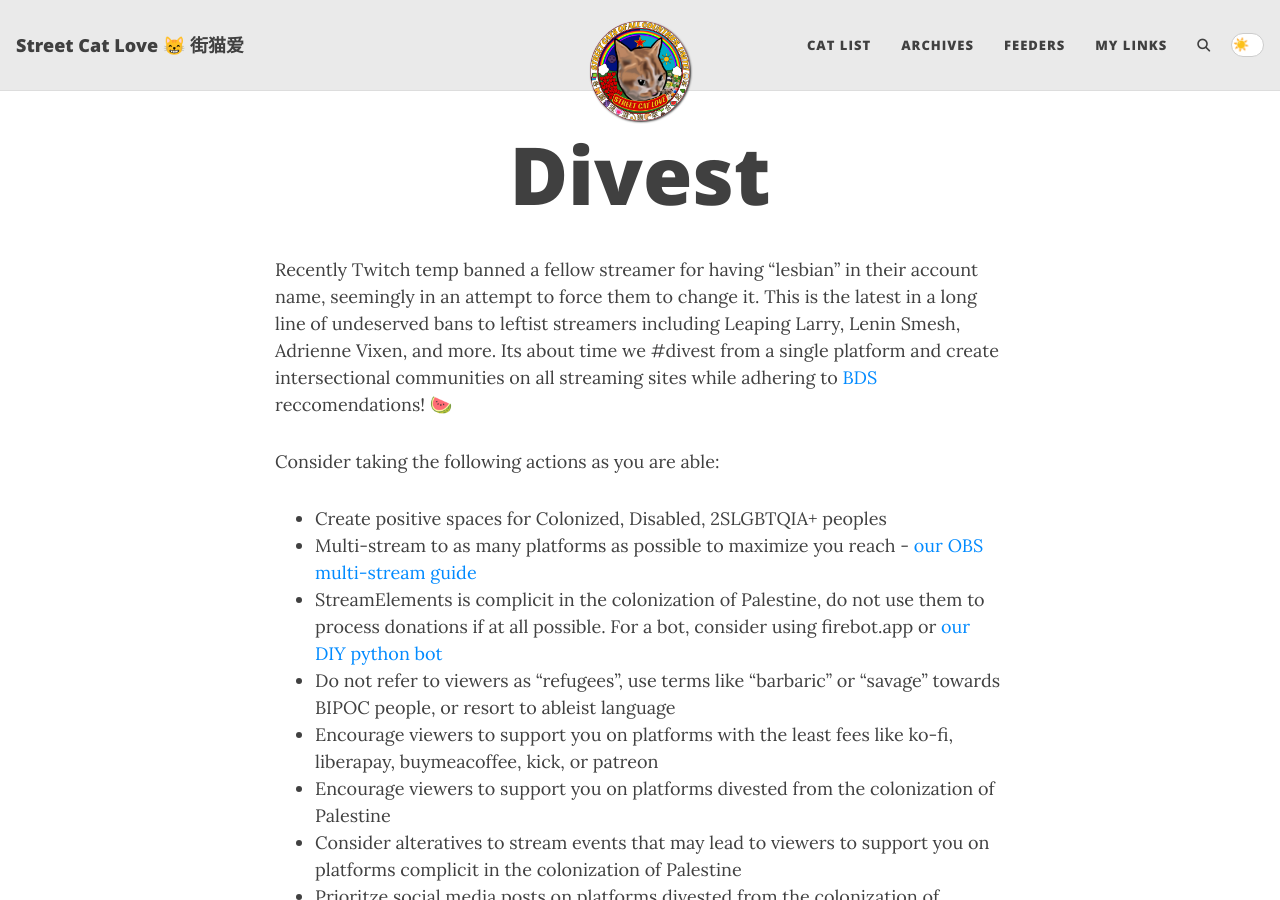
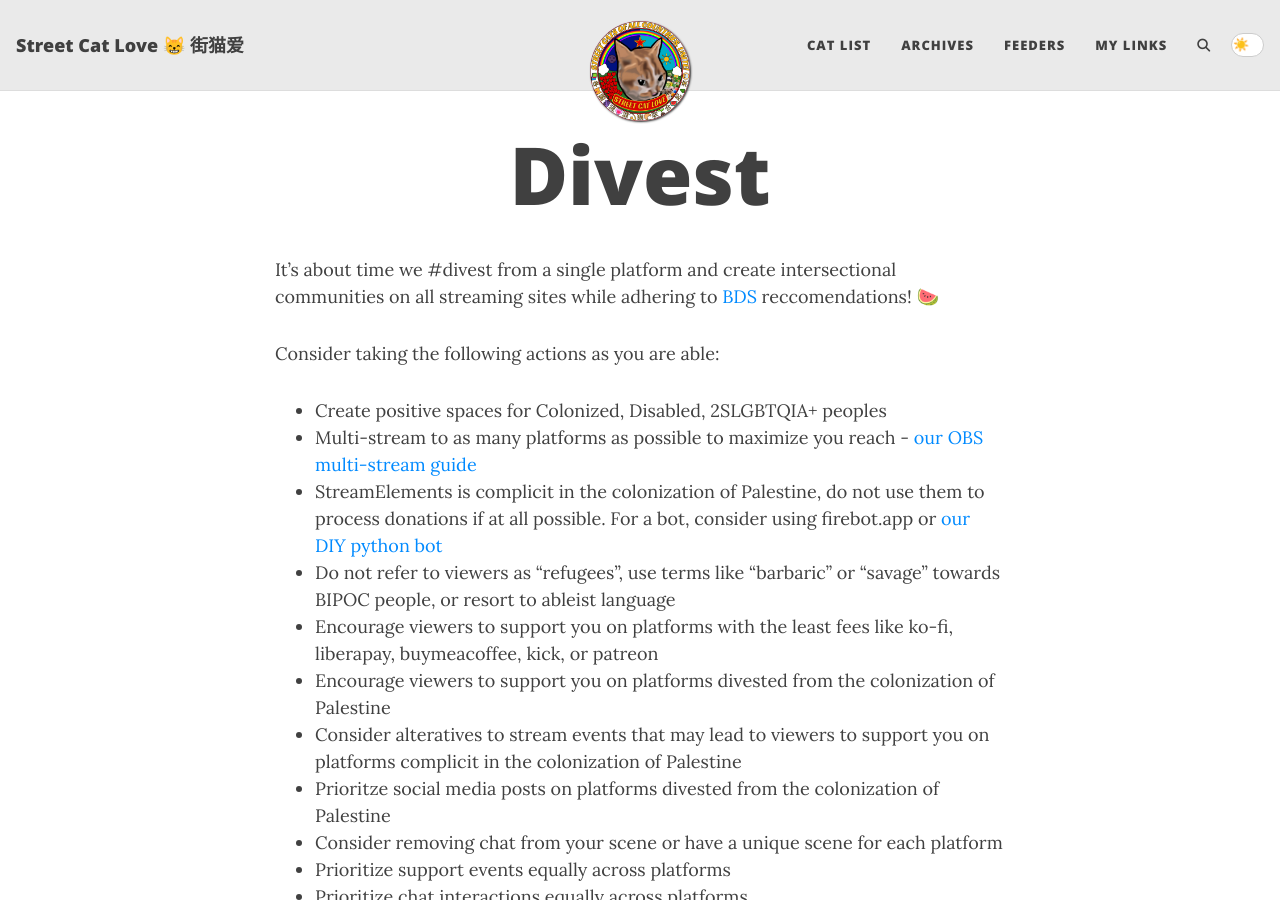
Before and after one commit to StreetCatLove/hellostreetcat, a Jekyll site: the page built from divest.md, in a window 1280 px wide and 900 px high. Built offline with Jekyll 4.4.1, drawn with Linux system fonts in a browser that asks for light colours; comment, search, counter and statistics services are not loaded.

Commit message:
Update divest.md

```diff
--- a/divest.md
+++ b/divest.md
@@ -5,7 +5,7 @@
 comments: false
 ---
 
-Recently Twitch temp banned a fellow streamer for having "lesbian" in their account name, seemingly in an attempt to force them to change it. This is the latest in a long line of undeserved bans to leftist streamers including Leaping Larry, Lenin Smesh, Adrienne Vixen, and more. Its about time we #divest from a single platform and create intersectional communities on all streaming sites while adhering to <a href="https://www.bdsmovement.net/">BDS</a> reccomendations! 🍉
+It's about time we #divest from a single platform and create intersectional communities on all streaming sites while adhering to <a href="https://www.bdsmovement.net/">BDS</a> reccomendations! 🍉
 
 Consider taking the following actions as you are able:
 * Create positive spaces for Colonized, Disabled, 2SLGBTQIA+ peoples
```
